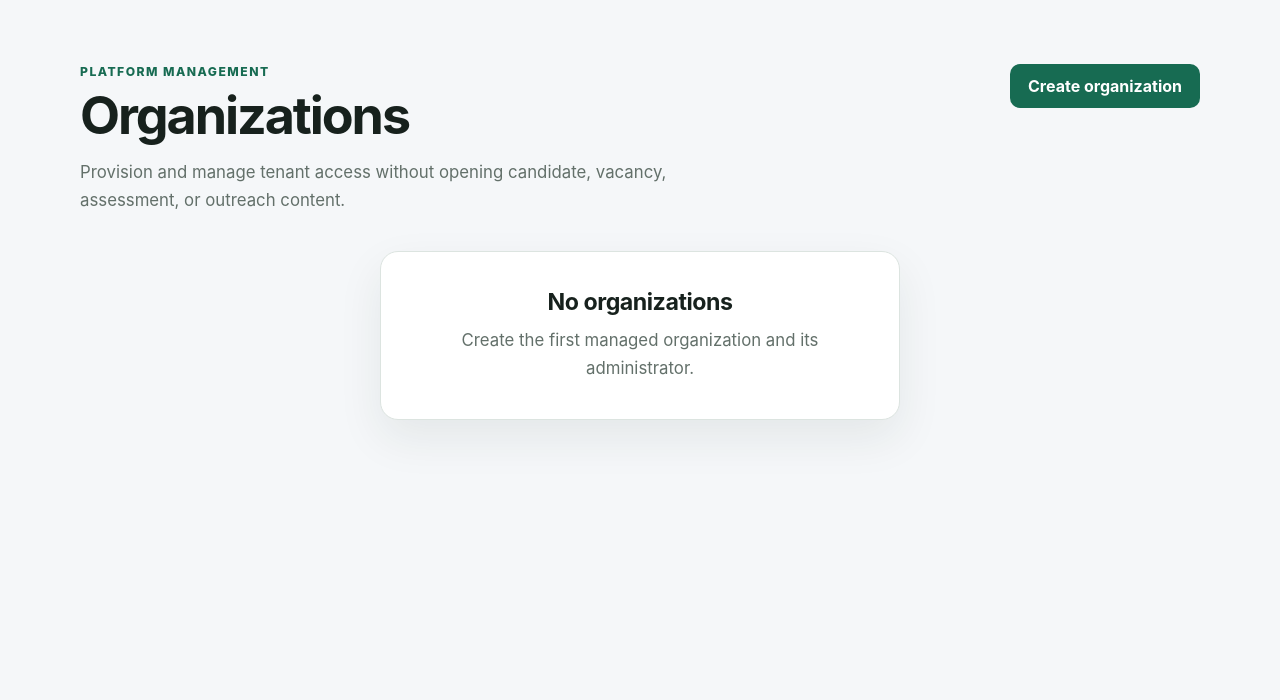
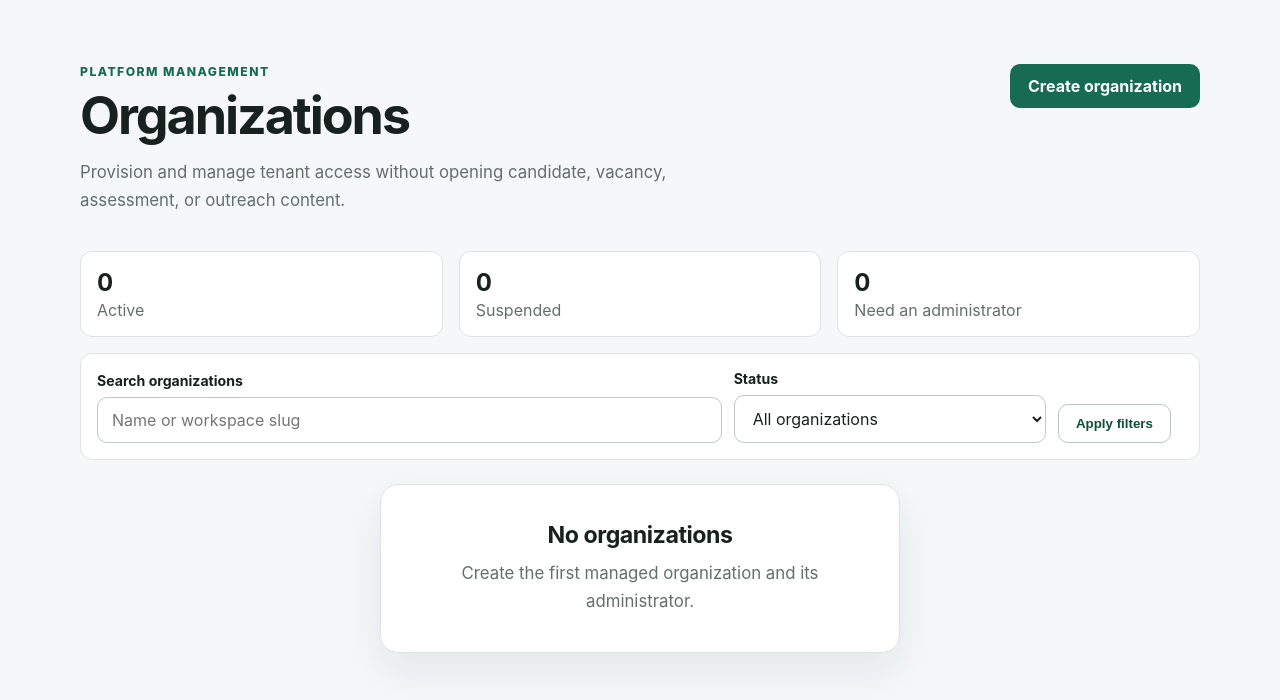
Before and after one commit to bkocii/ai-candidate-matcher, a Django app: page /platform/organizations/ in a window 1280 px wide. Shown: the part 73-773 px from the top of the page. Before the commit the page ends 505 px from the top, so only its background shows below. Run offline with Django 5.2, Linux system fonts and the light colour scheme; a user stored in the database is signed in; tables that the repository leaves empty hold one stand-in row (values such as "Sample post"); data that the repository does not hold is empty.

Commit message:
Improve platform organization monitoring

```diff
--- a/organizations/views.py
+++ b/organizations/views.py
@@ -4,6 +4,7 @@
 from django.contrib import messages
 from django.contrib.auth.decorators import login_required
 from django.core.exceptions import ValidationError
+from django.core.paginator import Paginator
 from django.db.models import Count, Q
 from django.http import HttpResponseNotAllowed
 from django.shortcuts import get_object_or_404, redirect, render
@@ -241,21 +242,58 @@
 @login_required
 def platform_organization_list(request):
     require_platform_owner(request.user)
-    organizations = Organization.objects.all().annotate(
-        membership_count=Count("memberships", distinct=True),
-        administrator_count=Count(
-            "memberships",
-            filter=(
-                Q(memberships__role=OrganizationMembership.Role.ADMIN)
-                & Q(memberships__is_active=True)
+    organizations = (
+        Organization.objects.all()
+        .annotate(
+            active_membership_count=Count(
+                "memberships",
+                filter=Q(memberships__is_active=True),
+                distinct=True,
             ),
-            distinct=True,
-        ),
+            total_membership_count=Count("memberships", distinct=True),
+            administrator_count=Count(
+                "memberships",
+                filter=(
+                    Q(memberships__role=OrganizationMembership.Role.ADMIN)
+                    & Q(memberships__is_active=True)
+                ),
+                distinct=True,
+            ),
+        )
+        .order_by("name", "slug")
     )
+    summary = {
+        "active": organizations.filter(is_active=True).count(),
+        "suspended": organizations.filter(is_active=False).count(),
+        "needs_administrator": organizations.filter(
+            is_active=True, administrator_count=0
+        ).count(),
+    }
+    query = request.GET.get("q", "").strip()
+    status = request.GET.get("status", "all")
+    if query:
+        organizations = organizations.filter(
+            Q(name__icontains=query) | Q(slug__icontains=query)
+        )
+    if status == "active":
+        organizations = organizations.filter(is_active=True)
+    elif status == "suspended":
+        organizations = organizations.filter(is_active=False)
+    elif status == "needs_administrator":
+        organizations = organizations.filter(is_active=True, administrator_count=0)
+    elif status != "all":
+        status = "all"
+
+    page = Paginator(organizations, 25).get_page(request.GET.get("page"))
     return render(
         request,
         "organizations/platform_organization_list.html",
-        {"managed_organizations": organizations},
+        {
+            "managed_organizations": page,
+            "organization_summary": summary,
+            "organization_query": query,
+            "organization_status": status,
+        },
     )
 
 
--- a/static/css/app.css
+++ b/static/css/app.css
@@ -1950,3 +1950,46 @@
         flex-direction: column;
     }
 }
+.platform-summary {
+    display: grid;
+    grid-template-columns: repeat(3, minmax(0, 1fr));
+    gap: 1rem;
+    margin-bottom: 1rem;
+}
+
+.platform-summary > div {
+    display: flex;
+    flex-direction: column;
+    gap: 0.2rem;
+    padding: 1rem;
+    border: 1px solid var(--border);
+    border-radius: 0.75rem;
+    background: var(--surface);
+}
+
+.platform-summary strong { font-size: 1.5rem; }
+.platform-summary span { color: var(--muted); }
+.platform-summary .summary-warning { border-color: #d97706; background: #fffbeb; }
+
+.list-filters {
+    display: grid;
+    grid-template-columns: minmax(16rem, 2fr) minmax(12rem, 1fr) auto auto;
+    align-items: end;
+    gap: 0.75rem;
+    margin-bottom: 1rem;
+    padding: 1rem;
+    border: 1px solid var(--border);
+    border-radius: 0.75rem;
+    background: var(--surface);
+}
+
+.list-filters .field { margin: 0; }
+.attention-row { background: #fffbeb; }
+.status-warning { background: #fef3c7; color: #92400e; }
+.pagination { display: flex; align-items: center; justify-content: center; gap: 1rem; margin-top: 1rem; }
+
+@media (max-width: 720px) {
+    .platform-summary { grid-template-columns: 1fr; }
+    .list-filters { grid-template-columns: 1fr; align-items: stretch; }
+    .list-filters .secondary-button { width: 100%; }
+}
--- a/templates/organizations/platform_organization_list.html
+++ b/templates/organizations/platform_organization_list.html
@@ -7,9 +7,21 @@
     <div><p class="eyebrow">Platform management</p><h1 id="platform-title">Organizations</h1><p class="lede">Provision and manage tenant access without opening candidate, vacancy, assessment, or outreach content.</p></div>
     <a class="primary-button button-link" href="{% url 'organizations:platform-organization-create' %}">Create organization</a>
 </section>
+<div class="platform-summary" aria-label="Organization summary">
+    <div><strong>{{ organization_summary.active }}</strong><span>Active</span></div>
+    <div><strong>{{ organization_summary.suspended }}</strong><span>Suspended</span></div>
+    <div class="{% if organization_summary.needs_administrator %}summary-warning{% endif %}"><strong>{{ organization_summary.needs_administrator }}</strong><span>Need an administrator</span></div>
+</div>
+<form class="list-filters" method="get" role="search">
+    <div class="field"><label for="organization-search">Search organizations</label><input id="organization-search" name="q" type="search" value="{{ organization_query }}" placeholder="Name or workspace slug"></div>
+    <div class="field"><label for="organization-status">Status</label><select id="organization-status" name="status"><option value="all"{% if organization_status == "all" %} selected{% endif %}>All organizations</option><option value="active"{% if organization_status == "active" %} selected{% endif %}>Active</option><option value="suspended"{% if organization_status == "suspended" %} selected{% endif %}>Suspended</option><option value="needs_administrator"{% if organization_status == "needs_administrator" %} selected{% endif %}>Needs administrator</option></select></div>
+    <button class="secondary-button" type="submit">Apply filters</button>
+    {% if organization_query or organization_status != "all" %}<a class="text-link" href="{% url 'organizations:platform-organization-list' %}">Clear</a>{% endif %}
+</form>
 {% if managed_organizations %}
-<div class="table-wrap"><table><thead><tr><th>Organization</th><th>Status</th><th>Active administrators</th><th>Memberships</th><th>Action</th></tr></thead><tbody>
-{% for item in managed_organizations %}<tr><th scope="row">{{ item.name }}<br><small>{{ item.slug }}</small></th><td><span class="status-pill {% if item.is_active %}status-active{% endif %}">{% if item.is_active %}Active{% else %}Suspended{% endif %}</span></td><td>{{ item.administrator_count }}</td><td>{{ item.membership_count }}</td><td><a class="secondary-button" href="{% url 'organizations:platform-organization-detail' item.pk %}">Manage</a></td></tr>{% endfor %}
+<div class="table-wrap"><table><thead><tr><th>Organization</th><th>Health</th><th>Active administrators</th><th>Active members</th><th>Total memberships</th><th>Action</th></tr></thead><tbody>
+{% for item in managed_organizations %}<tr{% if item.is_active and not item.administrator_count %} class="attention-row"{% endif %}><th scope="row">{{ item.name }}<br><small>{{ item.slug }}</small></th><td>{% if item.is_active and not item.administrator_count %}<span class="status-pill status-warning">Needs administrator</span>{% elif item.is_active %}<span class="status-pill status-active">Active</span>{% else %}<span class="status-pill">Suspended</span>{% endif %}</td><td>{{ item.administrator_count }}</td><td>{{ item.active_membership_count }}</td><td>{{ item.total_membership_count }}</td><td><a class="secondary-button" href="{% url 'organizations:platform-organization-detail' item.pk %}">{% if item.is_active and not item.administrator_count %}Add administrator{% else %}Manage{% endif %}</a></td></tr>{% endfor %}
 </tbody></table></div>
-{% else %}<div class="empty-state"><h2>No organizations</h2><p>Create the first managed organization and its administrator.</p></div>{% endif %}
+{% if managed_organizations.has_other_pages %}<nav class="pagination" aria-label="Organizations pages">{% if managed_organizations.has_previous %}<a class="secondary-button" href="?q={{ organization_query|urlencode }}&amp;status={{ organization_status }}&amp;page={{ managed_organizations.previous_page_number }}">Previous</a>{% endif %}<span>Page {{ managed_organizations.number }} of {{ managed_organizations.paginator.num_pages }}</span>{% if managed_organizations.has_next %}<a class="secondary-button" href="?q={{ organization_query|urlencode }}&amp;status={{ organization_status }}&amp;page={{ managed_organizations.next_page_number }}">Next</a>{% endif %}</nav>{% endif %}
+{% else %}<div class="empty-state"><h2>{% if organization_query or organization_status != "all" %}No matching organizations{% else %}No organizations{% endif %}</h2><p>{% if organization_query or organization_status != "all" %}Try changing or clearing the filters.{% else %}Create the first managed organization and its administrator.{% endif %}</p></div>{% endif %}
 {% endblock %}
```
Also changed, not shown: docs/manual_testing_review.md (+4 -4 lines), docs/project_state.md (+6 -0 lines), docs/session_handoff.md (+5 -0 lines), tests/test_managed_saas.py (+73 -82 lines).
